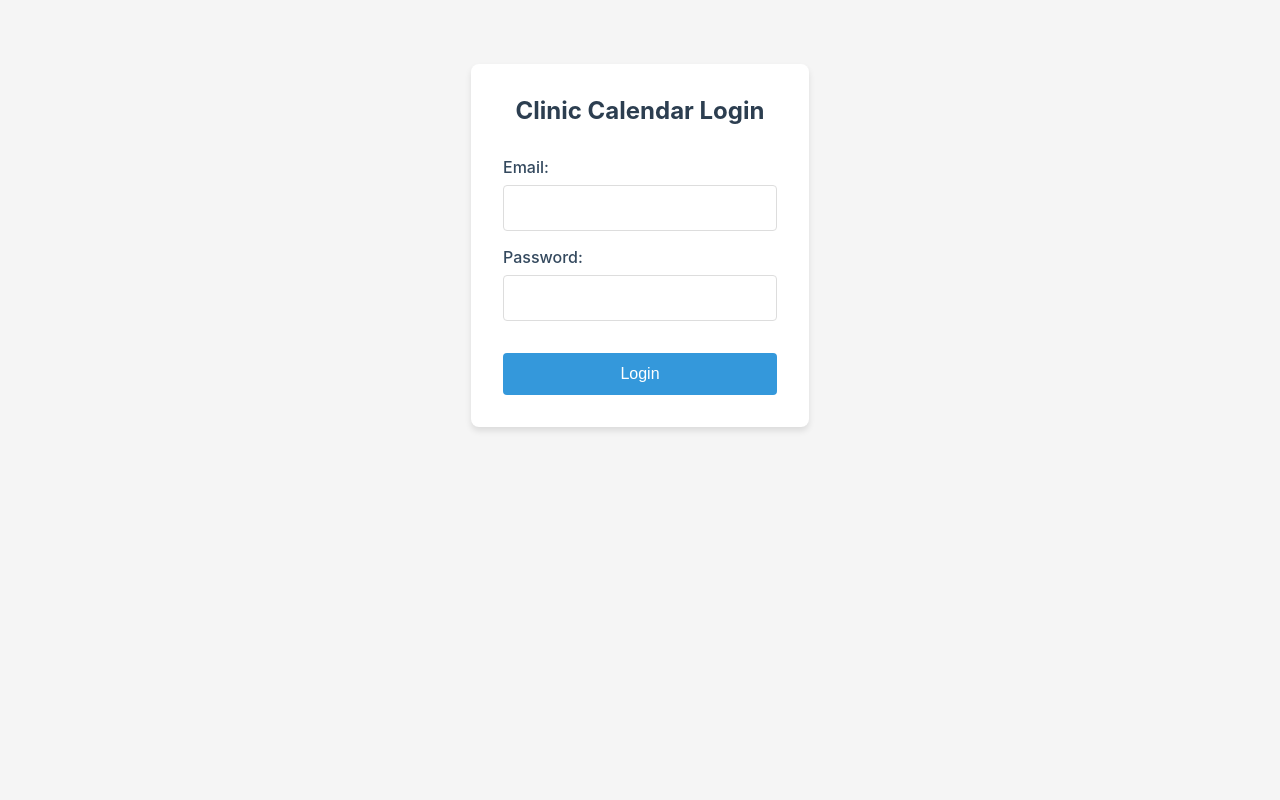
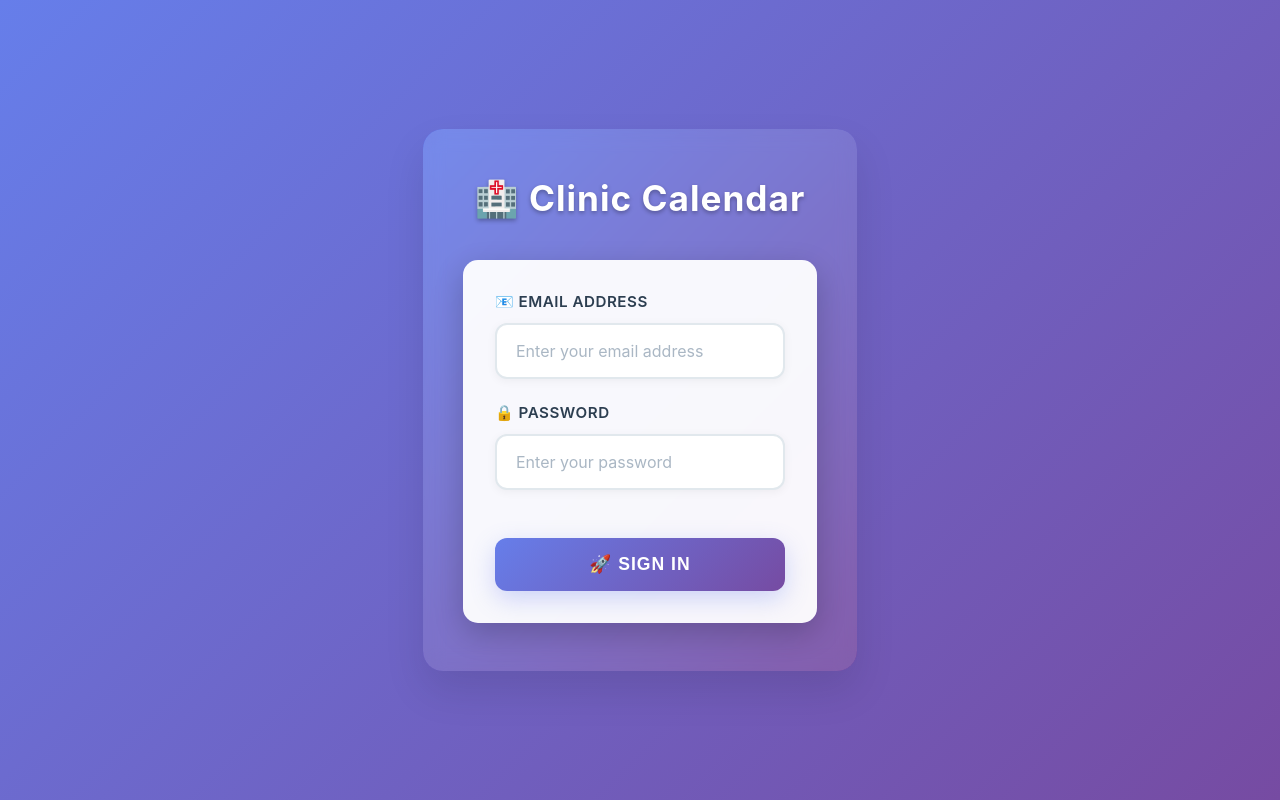
Before and after one commit to sreenath1212/clinic-appointment-calendar, a React (Create React App) app: page / in a window 1280 px wide. Built offline with nearby package versions, Linux system fonts and the light colour scheme.

Commit message:
Enhance login page with modern, attractive design - gradient backgrounds, glassmorphism effects, smooth animations, and emoji icons

```diff
--- a/src/App.css
+++ b/src/App.css
@@ -81,20 +81,163 @@ body {
 
 /* Login styles */
 .login-container {
-  max-width: 400px;
-  margin: 4rem auto;
-  padding: 2rem;
-  background: white;
-  border-radius: 8px;
-  box-shadow: 0 4px 6px rgba(0,0,0,0.1);
+  max-width: 450px;
+  margin: 2rem auto;
+  padding: 3rem 2.5rem;
+  background: linear-gradient(135deg, #667eea 0%, #764ba2 100%);
+  border-radius: 20px;
+  box-shadow: 0 20px 40px rgba(0,0,0,0.1);
+  position: relative;
+  overflow: hidden;
+}
+
+.login-container::before {
+  content: '';
+  position: absolute;
+  top: 0;
+  left: 0;
+  right: 0;
+  bottom: 0;
+  background: rgba(255, 255, 255, 0.1);
+  backdrop-filter: blur(10px);
+  border-radius: 20px;
+}
+
+.login-container > * {
+  position: relative;
+  z-index: 1;
 }
 
 .login-container h2 {
   text-align: center;
-  margin-bottom: 2rem;
-  color: #2c3e50;
+  margin-bottom: 2.5rem;
+  color: white;
+  font-size: 2.2rem;
+  font-weight: 700;
+  text-shadow: 0 2px 4px rgba(0,0,0,0.3);
+  letter-spacing: 1px;
 }
 
+.login-container form {
+  background: rgba(255, 255, 255, 0.95);
+  padding: 2rem;
+  border-radius: 15px;
+  box-shadow: 0 10px 30px rgba(0,0,0,0.2);
+}
+
+.login-container .form-group {
+  margin-bottom: 1.5rem;
+}
+
+.login-container .form-group label {
+  display: block;
+  margin-bottom: 0.75rem;
+  font-weight: 600;
+  color: #2c3e50;
+  font-size: 0.95rem;
+  text-transform: uppercase;
+  letter-spacing: 0.5px;
+}
+
+.login-container .form-group input {
+  width: 100%;
+  padding: 1rem 1.2rem;
+  border: 2px solid #e1e8ed;
+  border-radius: 12px;
+  font-size: 1rem;
+  font-family: inherit;
+  background: white;
+  transition: all 0.3s ease;
+  box-shadow: 0 2px 10px rgba(0,0,0,0.05);
+}
+
+.login-container .form-group input:focus {
+  outline: none;
+  border-color: #667eea;
+  box-shadow: 0 0 0 3px rgba(102, 126, 234, 0.1);
+  transform: translateY(-2px);
+}
+
+.login-container .form-group input::placeholder {
+  color: #aab7c4;
+}
+
+.login-container button {
+  width: 100%;
+  padding: 1rem 1.5rem;
+  background: linear-gradient(135deg, #667eea 0%, #764ba2 100%);
+  color: white;
+  border: none;
+  border-radius: 12px;
+  font-size: 1.1rem;
+  font-weight: 600;
+  cursor: pointer;
+  margin-top: 1.5rem;
+  transition: all 0.3s ease;
+  text-transform: uppercase;
+  letter-spacing: 1px;
+  box-shadow: 0 8px 25px rgba(102, 126, 234, 0.3);
+}
+
+.login-container button:hover {
+  transform: translateY(-3px);
+  box-shadow: 0 12px 35px rgba(102, 126, 234, 0.4);
+  background: linear-gradient(135deg, #5a6fd8 0%, #6a4190 100%);
+}
+
+.login-container button:active {
+  transform: translateY(-1px);
+}
+
+/* Login page background */
+.App:has(.login-container) {
+  background: linear-gradient(135deg, #667eea 0%, #764ba2 100%);
+  min-height: 100vh;
+  display: flex;
+  align-items: center;
+  justify-content: center;
+  padding: 2rem;
+}
+
+/* Dark mode login styles */
+.App.dark-mode .login-container {
+  background: linear-gradient(135deg, #2c3e50 0%, #34495e 100%);
+}
+
+.App.dark-mode .login-container h2 {
+  color: white;
+}
+
+.App.dark-mode .login-container form {
+  background: rgba(45, 45, 45, 0.95);
+}
+
+.App.dark-mode .login-container .form-group label {
+  color: #ecf0f1;
+}
+
+.App.dark-mode .login-container .form-group input {
+  background: #2d2d2d;
+  border-color: #555;
+  color: white;
+}
+
+.App.dark-mode .login-container .form-group input:focus {
+  border-color: #3498db;
+  box-shadow: 0 0 0 3px rgba(52, 152, 219, 0.1);
+}
+
+.App.dark-mode .login-container button {
+  background: linear-gradient(135deg, #3498db 0%, #2980b9 100%);
+  box-shadow: 0 8px 25px rgba(52, 152, 219, 0.3);
+}
+
+.App.dark-mode .login-container button:hover {
+  box-shadow: 0 12px 35px rgba(52, 152, 219, 0.4);
+  background: linear-gradient(135deg, #2980b9 0%, #1f5f8b 100%);
+}
+
+/* General form styles (for other forms) */
 .form-group {
   margin-bottom: 1rem;
 }
@@ -133,22 +276,6 @@ body {
 .form-group textarea {
   resize: vertical;
   min-height: 80px;
-}
-
-.login-container button {
-  width: 100%;
-  padding: 0.75rem;
-  background-color: #3498db;
-  color: white;
-  border: none;
-  border-radius: 4px;
-  font-size: 1rem;
-  cursor: pointer;
-  margin-top: 1rem;
-}
-
-.login-container button:hover {
-  background-color: #2980b9;
 }
 
 /* Calendar container */
--- a/src/components/Login.jsx
+++ b/src/components/Login.jsx
@@ -20,31 +20,33 @@ const Login = ({ onLogin }) => {
 
   return (
     <div className="login-container">
-      <h2>Clinic Calendar Login</h2>
+      <h2>🏥 Clinic Calendar</h2>
       <form onSubmit={handleSubmit}>
         <div className="form-group">
-          <label htmlFor="email">Email:</label>
+          <label htmlFor="email">📧 Email Address</label>
           <input
             type="email"
             id="email"
             name="email"
             value={credentials.email}
             onChange={handleChange}
+            placeholder="Enter your email address"
             required
           />
         </div>
         <div className="form-group">
-          <label htmlFor="password">Password:</label>
+          <label htmlFor="password">🔒 Password</label>
           <input
             type="password"
             id="password"
             name="password"
             value={credentials.password}
             onChange={handleChange}
+            placeholder="Enter your password"
             required
           />
         </div>
-        <button type="submit">Login</button>
+        <button type="submit">🚀 Sign In</button>
       </form>
     </div>
   );
```
Also changed, not shown: public/data/clinicEntities.json (added, +15 -0 lines).
